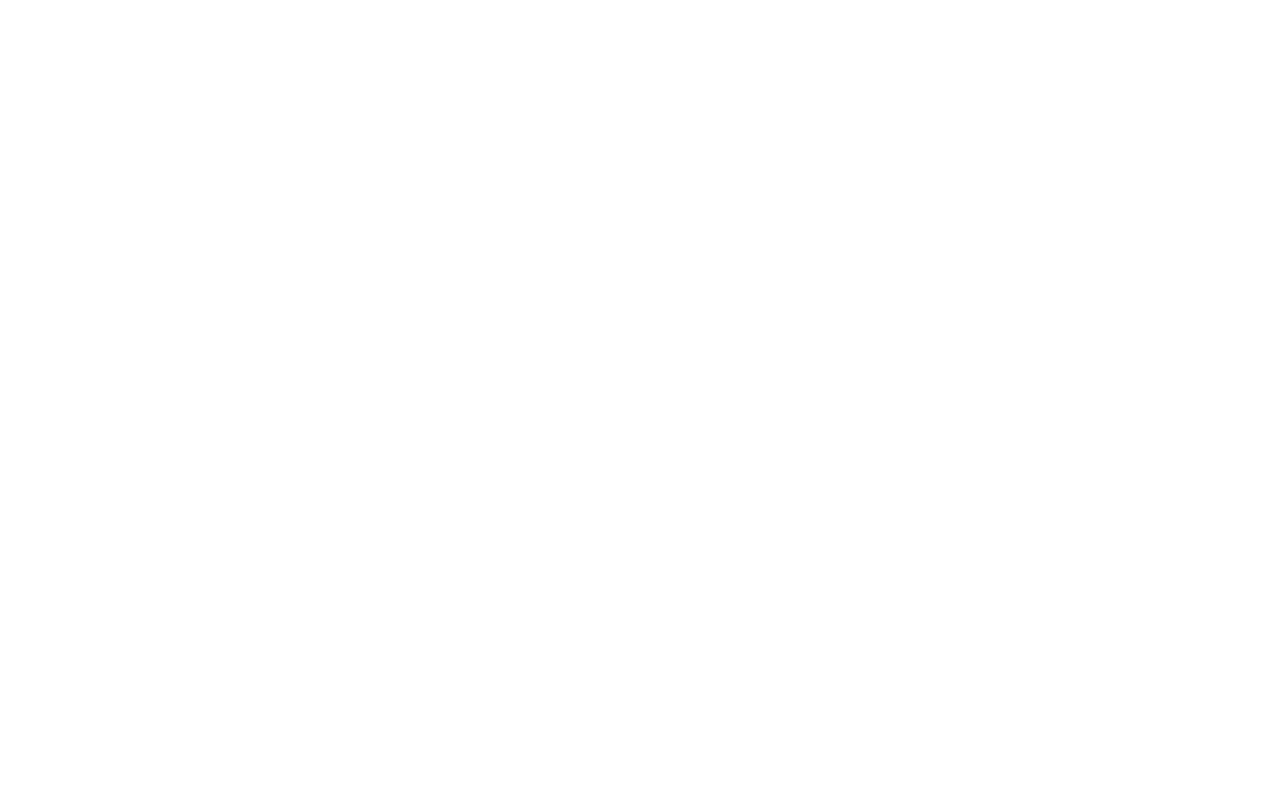
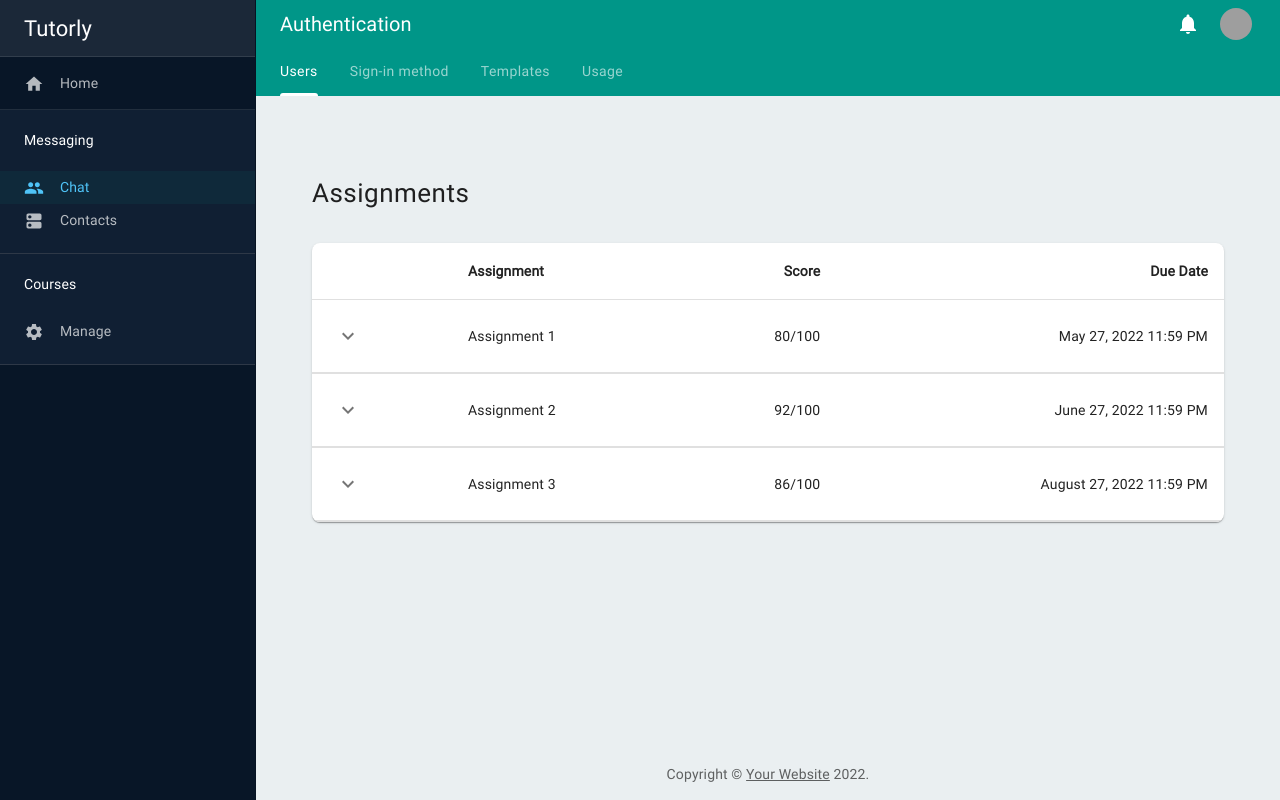
Before and after one commit to iarshtejay/Tutorly, a React (Create React App) app in the folder frontend/: page /course/assignments in a window 1280 px wide. Before the commit this address had no page. Built offline with nearby package versions, Linux system fonts and the light colour scheme; grey boxes are pictures that could not be loaded.

Commit message:
added assignment component

```diff
--- a/frontend/src/app-router.js
+++ b/frontend/src/app-router.js
@@ -3,6 +3,7 @@
 import AppLayout from "./views/layout/AppLayout";
 import QuizList from "./components/QuizList";
 import Quiz from "./components/Quiz";
+import AssignmentList from "./components/AssignmentList";
 
 const AppRoutes = (props) => {
     return (
@@ -13,6 +14,7 @@
                     <Route path="/home" element={<Content />} />
                     <Route path="/course/quiz" element={<QuizList />} />
                     <Route path="/course/quiz/:id" element={<Quiz />} />
+                    <Route path="/course/assignments" element={<AssignmentList />} />
                 </Route>
             </Routes>
         </Router>
--- /dev/null
+++ b/frontend/src/components/AssignmentList.jsx
@@ -0,0 +1,132 @@
+import Box from "@mui/material/Box";
+import Collapse from "@mui/material/Collapse";
+import IconButton from "@mui/material/IconButton";
+import Table from "@mui/material/Table";
+import TableBody from "@mui/material/TableBody";
+import TableCell from "@mui/material/TableCell";
+import TableContainer from "@mui/material/TableContainer";
+import TableHead from "@mui/material/TableHead";
+import TableRow from "@mui/material/TableRow";
+import Typography from "@mui/material/Typography";
+import Paper from "@mui/material/Paper";
+import KeyboardArrowDownIcon from "@mui/icons-material/KeyboardArrowDown";
+import KeyboardArrowUpIcon from "@mui/icons-material/KeyboardArrowUp";
+import Container from "@mui/material/Container";
+import Grid from "@mui/material/Grid";
+import { useNavigate } from "react-router-dom";
+import { useState } from "react";
+
+const assignments = [
+    {
+        id: 1,
+        name: "Assignment 1",
+        attachment: "Assignment1_S22.pdf",
+        score: "80/100",
+        dueDate: "May 27, 2022 11:59 PM",
+        description: "This is the first assignment. Download the file for more information.",
+        attachmentSize: "1.5 MB",
+    },
+    {
+        id: 2,
+        name: "Assignment 2",
+        attachment: "Assignment2_S22.pdf",
+        score: "92/100",
+        dueDate: "June 27, 2022 11:59 PM",
+        description: "This is the second assignment. Download the file for more information.",
+        attachmentSize: "1.9 MB",
+    },
+    {
+        id: 3,
+        name: "Assignment 3",
+        attachment: "Assignment3_S22.pdf",
+        score: "86/100",
+        dueDate: "August 27, 2022 11:59 PM",
+        description: "This is the third assignment. Download the file for more information.",
+        attachmentSize: "2.5 MB",
+    },
+];
+
+function Row({ row }) {
+    const [open, setOpen] = useState(false);
+
+    return (
+        <>
+            <TableRow sx={{ "& > *": { borderBottom: "unset" } }}>
+                <TableCell>
+                    <IconButton aria-label="expand row" size="small" onClick={() => setOpen(!open)}>
+                        {open ? <KeyboardArrowUpIcon /> : <KeyboardArrowDownIcon />}
+                    </IconButton>
+                </TableCell>
+                <TableCell component="th" scope="row">
+                    {row.name}
+                </TableCell>
+                <TableCell align="right">{row.score}</TableCell>
+                <TableCell align="right">{row.dueDate}</TableCell>
+            </TableRow>
+            <TableRow>
+                <TableCell style={{ paddingBottom: 0, paddingTop: 0 }} colSpan={6}>
+                    <Collapse in={open} timeout="auto" unmountOnExit>
+                        <Box sx={{ margin: 1 }}>
+                            <Typography variant="body1" gutterBottom component="div">
+                                {row.description}
+                            </Typography>
+                            <Typography variant="h6" gutterBottom component="div">
+                                Attachments
+                            </Typography>
+                            <Typography variant="body1" gutterBottom component="div"></Typography>
+                            <Typography variant="body1" gutterBottom component="div">
+                                <a href="#">{row.attachment}</a> {row.attachmentSize}
+                            </Typography>
+                        </Box>
+                    </Collapse>
+                </TableCell>
+            </TableRow>
+        </>
+    );
+}
+
+const AssignmentList = () => {
+    const navigate = useNavigate();
+    return (
+        <>
+            <Container fixed>
+                <Box>
+                    <Grid container spacing={2}>
+                        <Grid item xs={12} md={12}>
+                            <Typography sx={{ mt: 4, mb: 2 }} variant="h5" component="div">
+                                Assignments
+                            </Typography>
+                        </Grid>
+                        <Grid item xs={12} md={12}>
+                            <TableContainer component={Paper}>
+                                <Table aria-label="collapsible table">
+                                    <TableHead>
+                                        <TableRow>
+                                            <TableCell />
+                                            <TableCell>
+                                                <b>Assignment</b>
+                                            </TableCell>
+                                            <TableCell align="right">
+                                                <b>Score</b>
+                                            </TableCell>
+                                            <TableCell align="right">
+                                                <b>Due Date</b>
+                                            </TableCell>
+                                        </TableRow>
+                                    </TableHead>
+                                    <TableBody>
+                                        {assignments.map((row) => (
+                                            <Row key={row.id} row={row} />
+                                        ))}
+                                    </TableBody>
+                                </Table>
+                            </TableContainer>
+                        </Grid>
+                    </Grid>
+                </Box>
+            </Container>
+        </>
+    );
+};
+
+export default AssignmentList;
```
